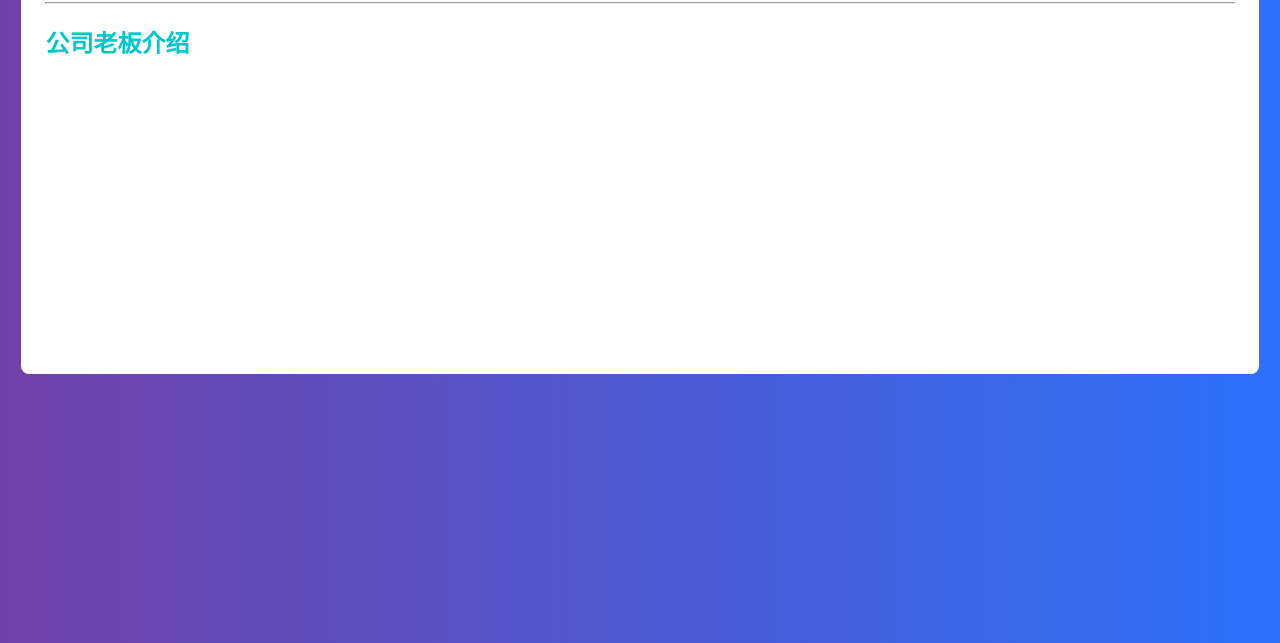
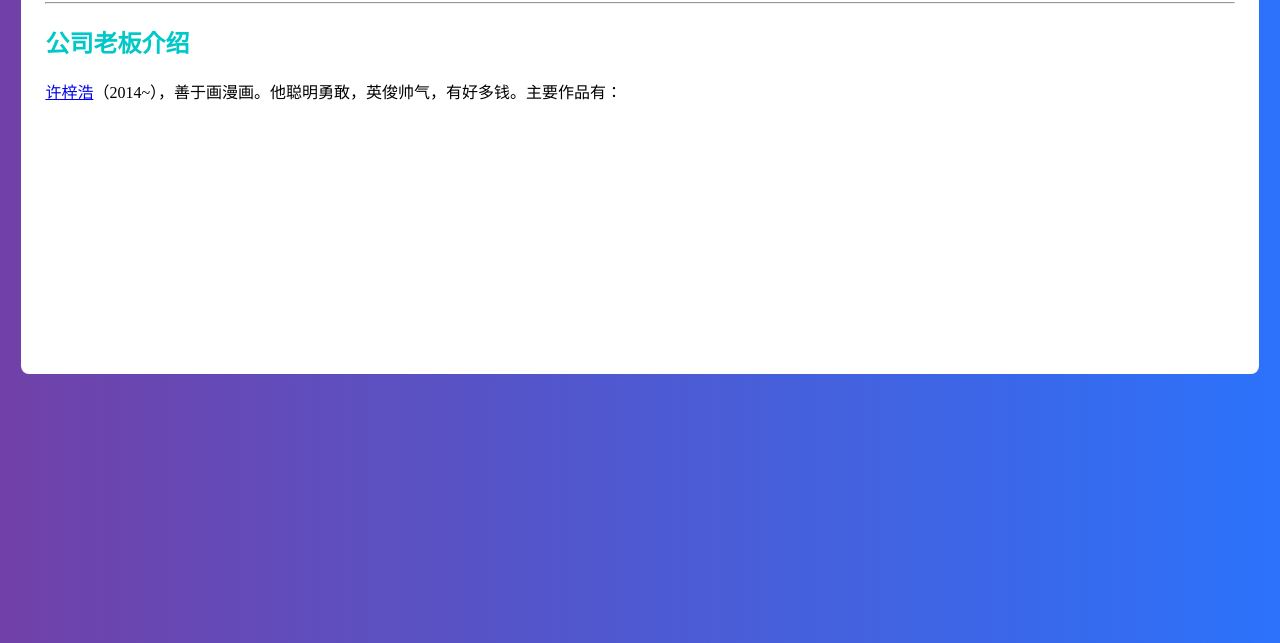
Before and after one commit to jnvc583/xzh, a plain HTML site: page index.html in a window 1280 px wide. Shown: the part 157-800 px from the top of the page. Drawn offline with Linux system fonts and the light colour scheme.

Commit message:
Update index.html

```diff
--- a/index.html
+++ b/index.html
@@ -65,6 +65,7 @@ body{
       <div class="ctofdiv">
         <hr class="hrofdiv"/>
         <h2 class="char1">公司老板介绍</h2>
+        <p><a href="https://jnvc583.github.io/xzh/boss/" target="_self">许梓浩</a>（2014~），善于画漫画。他聪明勇敢，英俊帅气，有好多钱。主要作品有：</p>
       </div>
     </div>
   </body>
```
